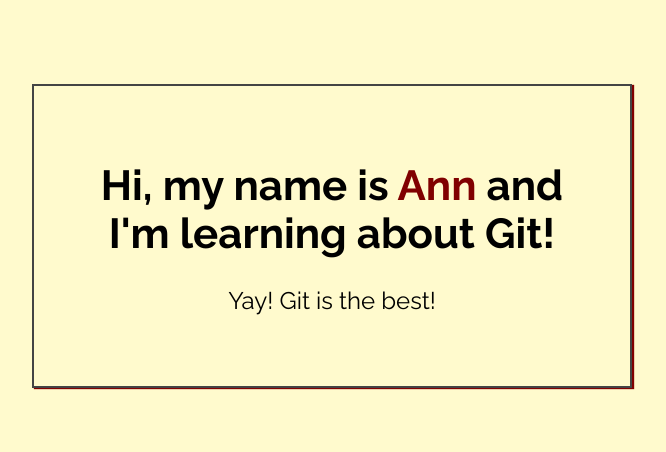
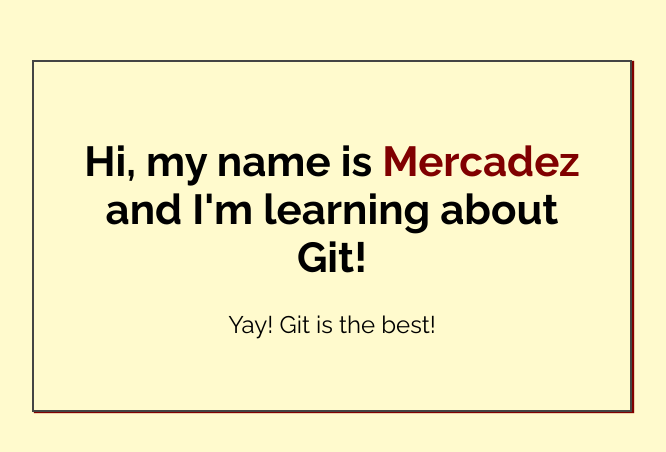
Before and after one commit to Tmerc72/my-first-repo, a plain HTML site: page index.html in a window 1280 px wide. Shown: the part 164-616 px from the top of the page, without its empty margins (308-974 px from the left). Drawn offline with Linux system fonts and the light colour scheme.

Commit message:
Added name to index.html

```diff
--- a/index.html
+++ b/index.html
@@ -14,7 +14,7 @@
 <body>
 
     <div class="greeting">
-        <h1>Hi, my name is <span class="highlight">Ann</span> and I'm learning about Git! </h1>
+        <h1>Hi, my name is <span class="highlight">Mercadez</span> and I'm learning about Git! </h1>
 
         <p>Yay! Git is the best!</p>
     </div>
```
